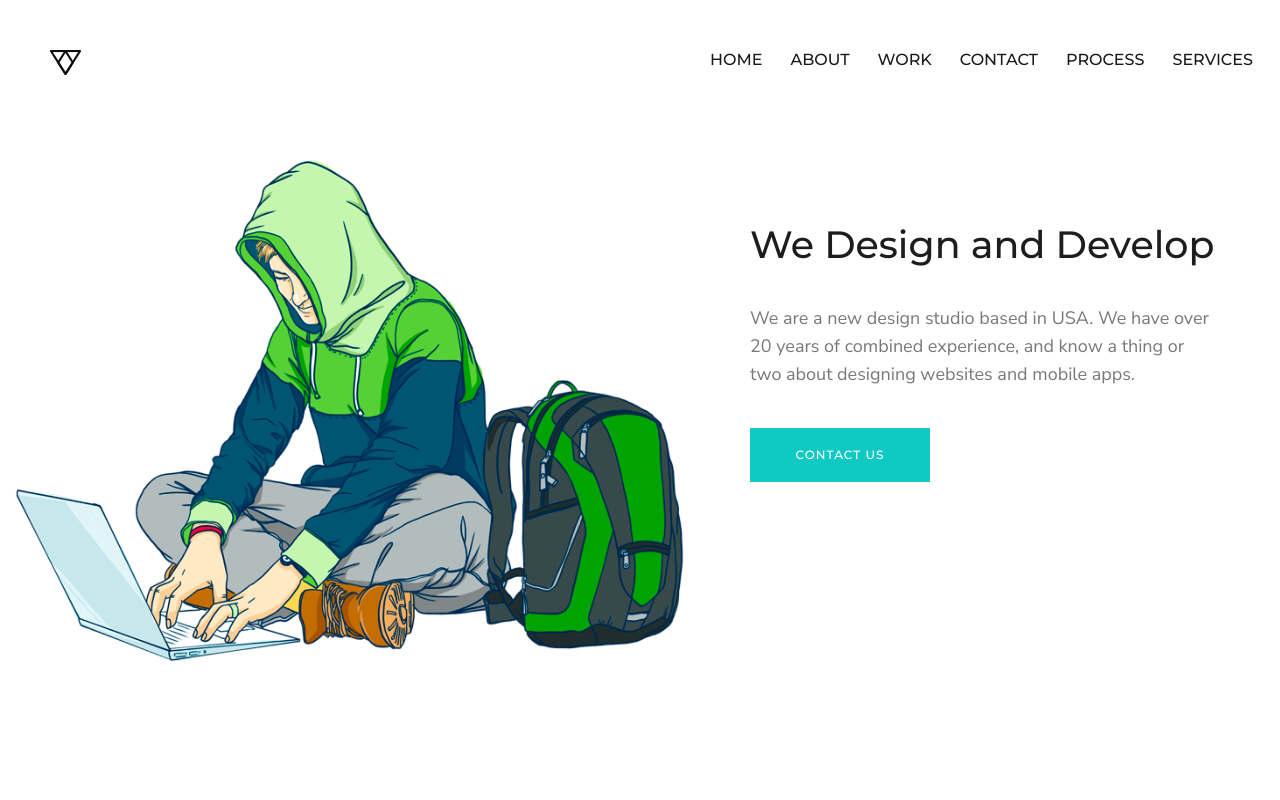
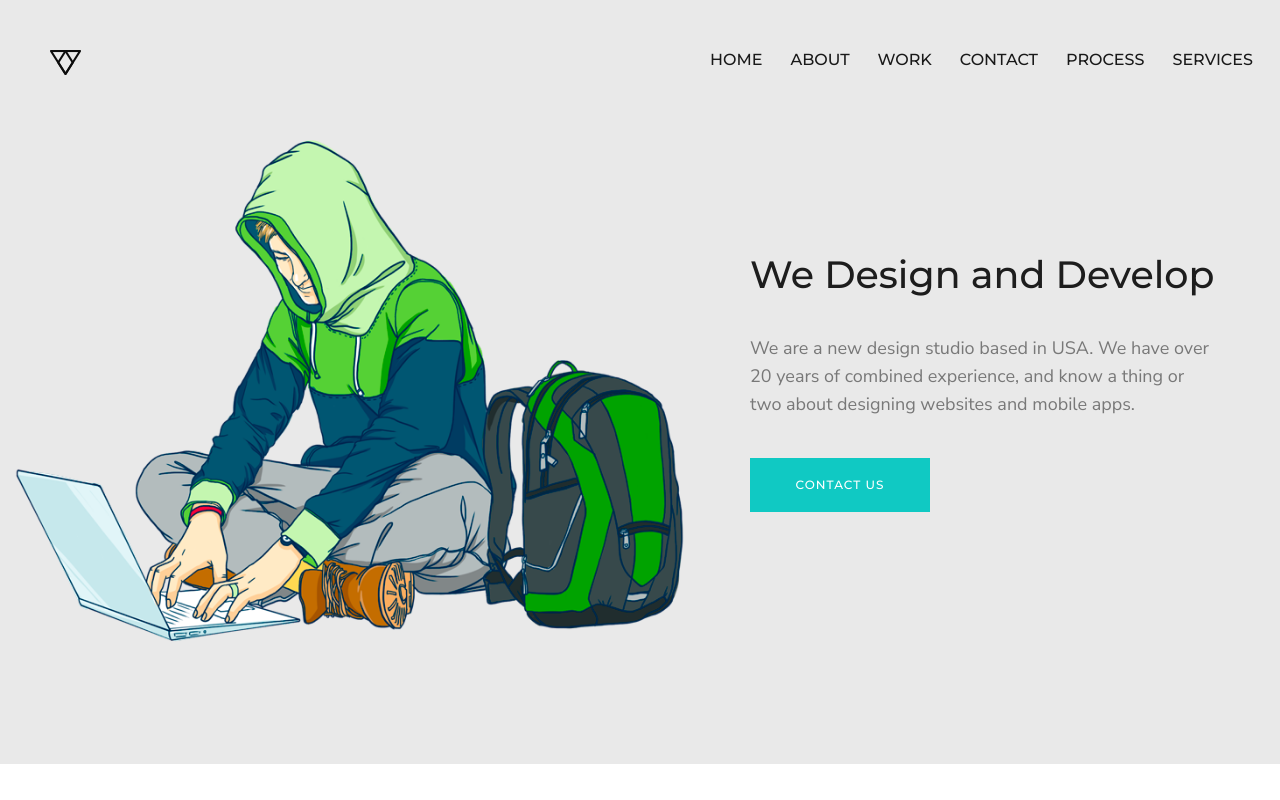
Before and after one commit to Eldar503/Pirroll, a plain HTML site: page index.html in a window 1280 px wide. Shown: the top 800 px of the page. Drawn offline with Linux system fonts and the light colour scheme.

Commit message:
compile scss

```diff
--- a/scss/styles.scss
+++ b/scss/styles.scss
@@ -1,5 +1,5 @@
 .header {
-  margin-top: 50px;
+  background-color: #e9e9e9;
   &__content {
     display: flex;
     position: relative;
@@ -15,9 +15,11 @@
     }
   }
   &__logo {
+    margin-top: 50px;
     margin-left: 50px;
   }
   &__link {
+    margin-top: 50px;
     margin-right: 28px;
     list-style: none;
     font-family: "Montserrat", sans-serif;
@@ -25,12 +27,13 @@
 }
 
 .hero {
-  margin-top: 20px;
+  background-color: #e9e9e9;
+  height: 683px;
   & .container {
     display: flex;
   }
   &__content {
-    margin-top: 120px;
+    margin-top: 170px;
     margin-left: 50px;
   }
   &__images {
```
Also changed, not shown: scss/styles.css, 1 other file.
